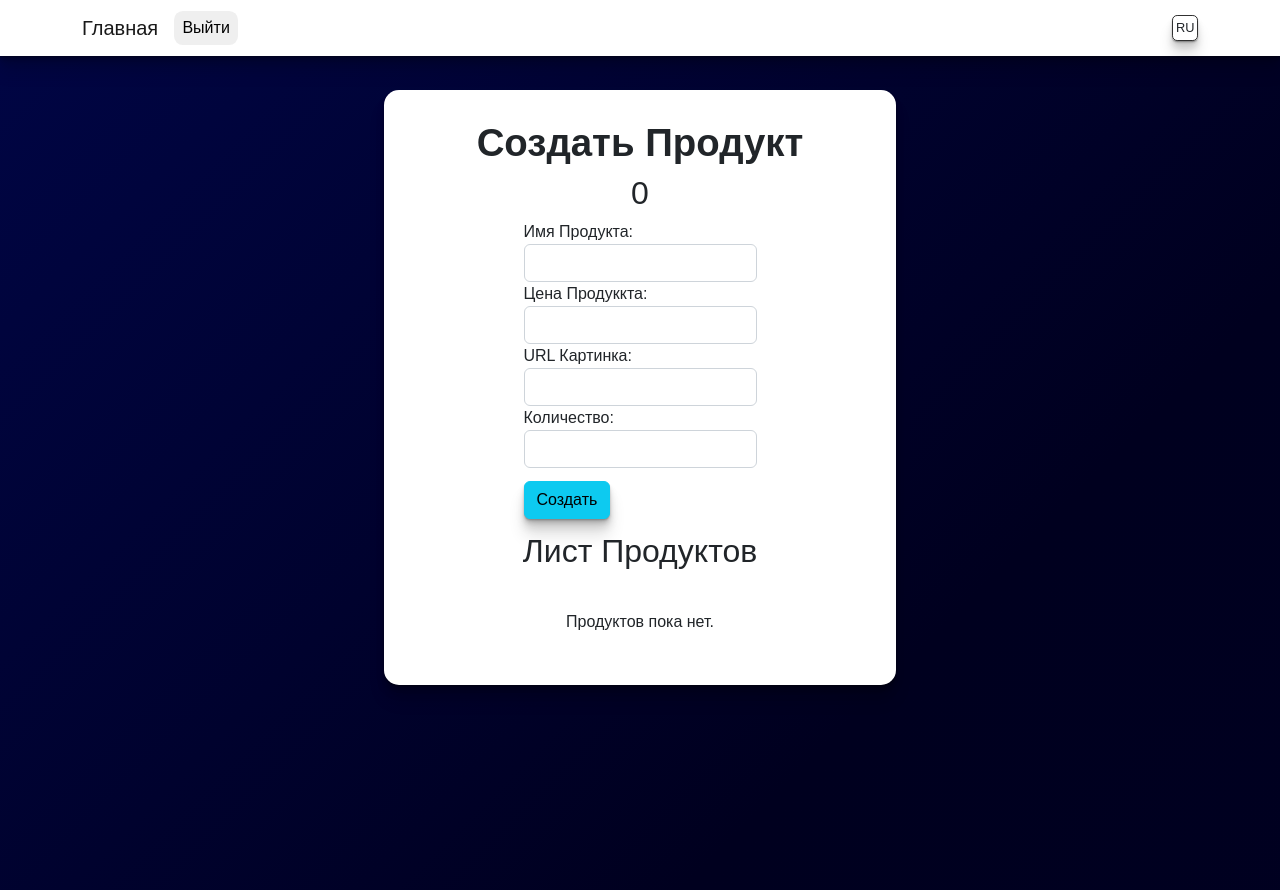
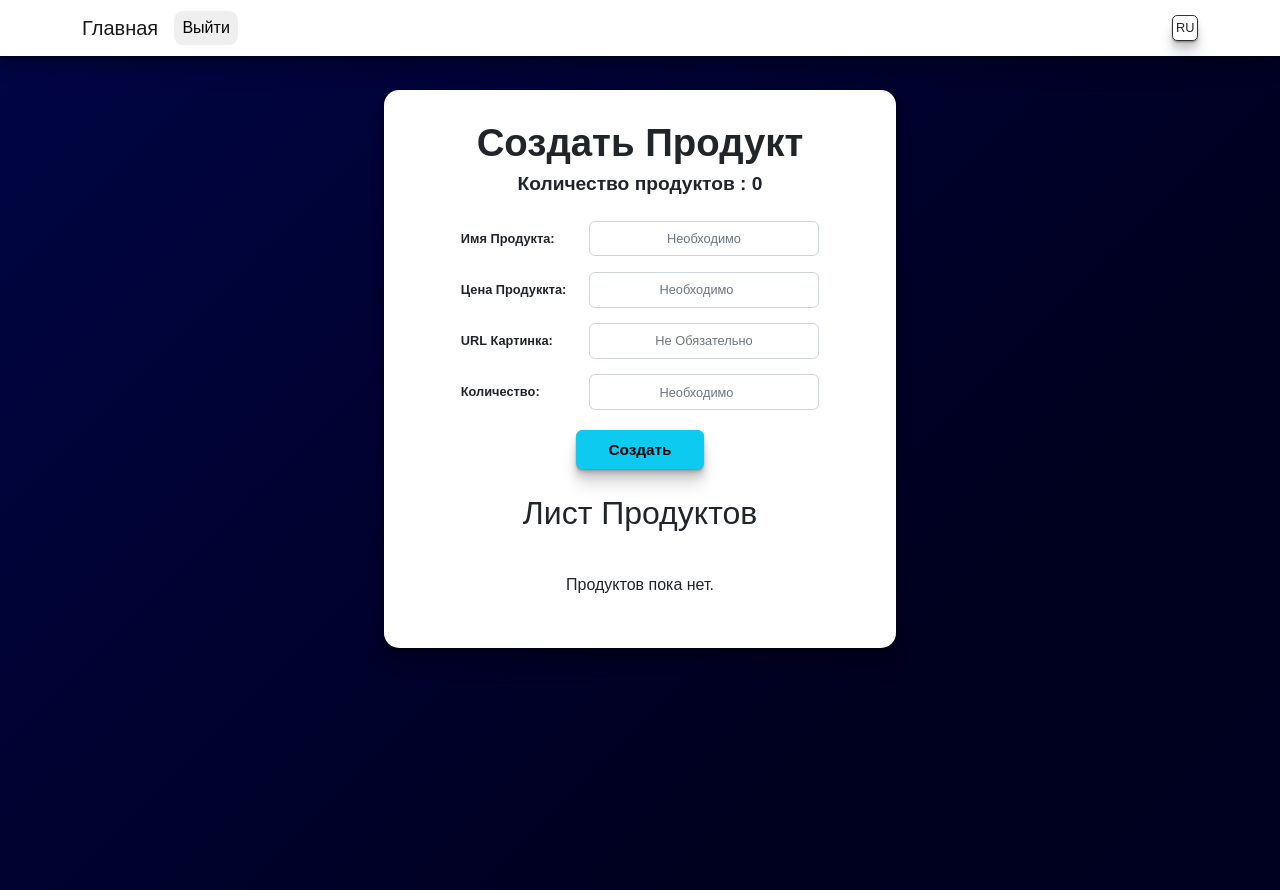
Before and after one commit to EdgarMartirosyan01/Curstom-Product-Cards, a Vue app: page / in a window 1280 px wide. Built offline with nearby package versions, Linux system fonts and the light colour scheme; sample sign-in values are in the browser's storage.

Commit message:
added some styles

```diff
--- a/src/components/HomePage.vue
+++ b/src/components/HomePage.vue
@@ -1,23 +1,23 @@
 <template>
   <div class="homepage">
     <h1 class="create-product-h1">{{$t('title.CreateProduct')}}</h1>
-    <h2>{{postsCount}}</h2>
-    <form @submit.prevent="createProduct">
-      <div class="form-group">
+    <h3 class="productCountH3">{{$t('productCount')}} : {{postsCount}}</h3>
+    <form @submit.prevent="createProduct" class="creatingProductForm">
+      <div class="form-groupProducts">
         <label for="title">{{$t('inputs.Title')}}:</label>
-        <input maxlength="10" type="text" class="form-control" id="title" v-model="product.title" required>
+        <input maxlength="10" type="text" class="form-control" id="title" v-model="product.title" required :placeholder="$t('inputRequirements.Required')">
       </div>
-      <div class="form-group">
+      <div class="form-groupProducts">
         <label for="price">{{$t('inputs.Price')}}:</label>
-        <input maxlength="10" type="number" class="form-control" id="price" v-model.number="product.price" required>
+        <input maxlength="10" type="number" class="form-control" id="price" v-model.number="product.price" required :placeholder="$t('inputRequirements.Required')">
       </div>
-      <div class="form-group">
+      <div class="form-groupProducts">
         <label for="imgUrl">{{$t('inputs.ImageURl')}}:</label>
-        <input type="text" class="form-control" id="imgUrl" v-model="product.imgUrl" required>
+        <input type="text" class="form-control" id="imgUrl" v-model="product.imgUrl" :placeholder="$t('inputRequirements.NotRequired')">
       </div>
-      <div class="form-group">
+      <div class="form-groupProducts">
         <label for="count">{{$t('inputs.Count')}}:</label>
-        <input maxlength="10" type="number" class="form-control" id="count" v-model.number="product.count" required>
+        <input maxlength="10" type="number" class="form-control" id="count" v-model.number="product.count" required :placeholder="$t('inputRequirements.Required')">
       </div>
       <button type="submit" class="btn btn-info">{{$t('buttons.Create')}}</button>
     </form>
@@ -139,6 +139,37 @@ export default {
   flex-direction: column;
 }
 
+.creatingProductForm{
+  width: 28vw;
+  height: 21vw;
+  display: flex;
+  flex-direction: column;
+  align-items: center;
+}
+
+.creatingProductForm label {
+  font-size: 1vw;
+  font-weight: bold;
+}
+
+.form-groupProducts{
+  width: 28vw;
+  height: 4vw;
+  display: flex;
+  justify-content: space-between;
+  align-items: center;
+}
+.form-groupProducts input {
+  width: 18vw;
+  height: 2.8vw;
+  text-align: center;
+  font-size: 1vw;
+}
+.creatingProductForm button {
+  width: 10vw;
+  height: 3vw;
+}
+
 .create-product-h1 {
   font-size: 3vw;
   font-weight: bold;
@@ -169,6 +200,8 @@ export default {
   0 4px 4px rgba(0,0,0,0.12),
   0 8px 8px rgba(0,0,0,0.12),
   0 16px 16px rgba(0,0,0,0.12);
+  font-size: 1.2vw;
+  font-weight: bold;
 }
 
 @media screen and (max-width: 600px) {
@@ -176,4 +209,9 @@ export default {
     width: 90vw;
   }
 }
+
+.productCountH3{
+  font-size: 1.5vw;
+  font-weight: bold;
+}
 </style>
--- a/src/components/ProductList.vue
+++ b/src/components/ProductList.vue
@@ -1,7 +1,18 @@
 <template>
   <div class="product-card">
     <div class="img-container">
-      <img class="product-img" :src="product.imgUrl" alt="product" />
+      <img
+          v-if="product.imgUrl"
+          :src="product.imgUrl"
+          :alt="product.title"
+          class="product-img"
+      />
+      <img
+          v-else
+          :src="defaultImage"
+          alt="No Image"
+          class="product-img"
+      />
     </div>
     <div class="product-card-info">
       <div class="product-card-info-container">
@@ -9,8 +20,8 @@
         <p class="price">{{ product.price }}$</p>
         <p class="count">Available {{ product.count }}</p>
         <span class="btn-container">
-          <button class="btn btn-info" @click="editProduct">{{$t('buttons.Edit')}}</button>
-          <button class="btn btn-danger" @click="deleteProduct">{{$t('buttons.Delete')}}</button>
+          <button class="btn btn-info" @click="editProduct">{{ $t('buttons.Edit') }}</button>
+          <button class="btn btn-danger" @click="deleteProduct">{{ $t('buttons.Delete') }}</button>
         </span>
       </div>
     </div>
@@ -18,6 +29,8 @@
 </template>
 
 <script>
+const defaultImage = require('@/assets/images/defaultNoImage.png');
+
 export default {
   name: "ProductList",
   props: {
@@ -27,10 +40,7 @@ export default {
     },
   },
 
-  emits: [
-      'editProduct',
-      'deleteProduct'
-  ],
+  emits: ["editProduct", "deleteProduct"],
   methods: {
     editProduct() {
       this.$emit("editProduct", this.product.id);
@@ -39,8 +49,15 @@ export default {
       this.$emit("deleteProduct", this.product.id);
     },
   },
+
+  computed: {
+    defaultImage() {
+      return defaultImage;
+    },
+  },
 };
 </script>
+
 
 
 
--- a/src/i18n/en.json
+++ b/src/i18n/en.json
@@ -13,6 +13,10 @@
     "Price": "Price",
     "ImageURl": "Image URL",
     "Count": "Count"
+  },
+  "inputRequirements": {
+    "Required": "Required",
+    "NotRequired": "Not Required"
   },
   "placeholders": {
     "Email": "Email",
@@ -47,5 +51,6 @@
       "invalidCredentials": "Something Goes Wrong"
     }
   },
+  "productCount": "Product Count",
   "languageSwitcher": "EN"
 }
--- a/src/i18n/ru.json
+++ b/src/i18n/ru.json
@@ -13,6 +13,10 @@
     "Price": "Цена Продуккта",
     "ImageURl": "URL Картинка",
     "Count": "Количество"
+  },
+  "inputRequirements": {
+    "Required": "Необходимо",
+    "NotRequired": "Не Обязательно"
   },
   "placeholders": {
     "Email": "Почта",
@@ -47,5 +51,6 @@
       "invalidCredentials": "Что то пошло не так"
     }
   },
+  "productCount": "Количество продуктов",
   "languageSwitcher": "RU"
 }
```
Also changed, not shown: src/assets/images/defaultNoImage.png (added).
